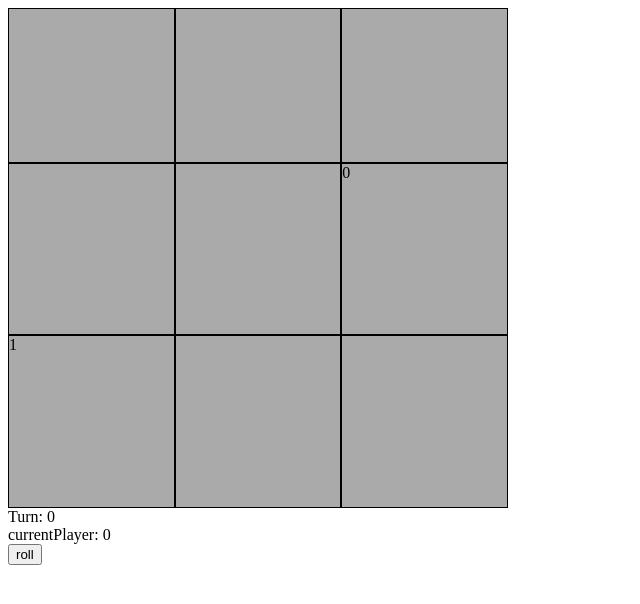
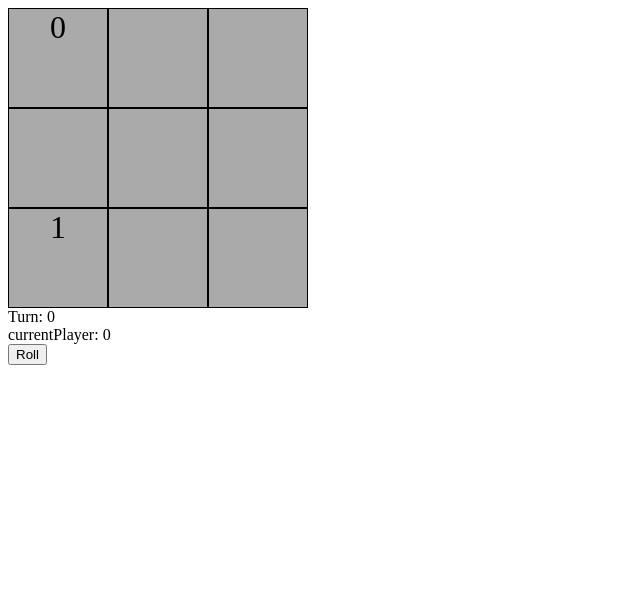
Before and after one commit to duykhang2103/Ludo, a plain HTML site: page index.html in a window 1280 px wide. Shown: the whole page, without its empty margins (0-640 px from the left). Drawn offline with Linux system fonts and the light colour scheme.

Commit message:
Slightly change GameState from storing array of pieces to array of players, which contain a party with their corresponding pieces. Preliminarily finished roll and move mechanics with functional turn end.

```diff
--- a/Data/Maps.js
+++ b/Data/Maps.js
@@ -8,28 +8,28 @@ export const Maps = [
       {
         id: 0,
         next: [1],
-        player: [],
+        occuPieces: [],
         isPath: true,
         type: "path",
       },
       {
         id: 1,
         next: [2],
-        player: [],
+        occuPieces: [],
         isPath: true,
         type: "path",
       },
       {
         id: 2,
         next: [5],
-        player: [],
+        occuPieces: [],
         isPath: true,
         type: "path",
       },
       {
         id: 3,
         next: [0],
-        player: [],
+        occuPieces: [],
         isPath: true,
         type: {
           name: "checkpoint",
@@ -39,7 +39,7 @@ export const Maps = [
       {
         id: 4,
         next: [],
-        player: [],
+        occuPieces: [],
         isPath: false,
         type: {
           name: "finish",
@@ -49,28 +49,28 @@ export const Maps = [
       {
         id: 5,
         next: [8],
-        player: [],
+        occuPieces: [],
         isPath: true,
         type: "path",
       },
       {
         id: 6,
         next: [3],
-        player: [],
+        occuPieces: [],
         isPath: true,
         type: "path",
       },
       {
         id: 7,
         next: [6],
-        player: [],
+        occuPieces: [],
         isPath: true,
         type: "path",
       },
       {
         id: 8,
         next: [7],
-        player: [],
+        occuPieces: [],
         isPath: true,
         type: "path",
       },
--- a/Game.js
+++ /dev/null
@@ -1,5 +0,0 @@
-// import Map from "./Logic/MapLogic.js"
-// import Piece from "./Logic/PieceLogic.js"
-//
-// const myMap = new Map(0);
-// console.log(myMap);
--- a/Logic/GameLogic.js
+++ b/Logic/GameLogic.js
@@ -1,27 +1,56 @@
-
-
+import { rollDie } from "./Utils.js";
 
 export default class GameLogic {
   constructor(gameState) {
     this.gameState = gameState;
   }
 
+  getPieceFromId(pieceId) {
+    return this.gameState.pieces.find(piece => piece.id == pieceId)
+  }
+
+  getPlayerFromId(playerId) {
+    return this.gameState.players.find(player => player.id == playerId);
+  }
+
+  rollButtonClick(die) {
+    const rollResult = rollDie(die);
+
+    const activePlayer = this.getPlayerFromId(this.gameState.currentPlayer);
+    console.log(activePlayer);
+    const pieceId = activePlayer.party.pieces[0].id;
+
+    this.movePiece(pieceId, rollResult);
+
+    this.endTurn();
+  }
+
   movePiece(pieceId, steps){
-    const piece = this.gameState.pieces.find(piece => piece.id == pieceId);
-    this.gameState.map.cells[piece.pos].player = [];
-    for(let i=0; i<steps; i++){
-      piece.pos = this.gameState.map.cells[piece.pos].next[0];
+    const { map } = this.gameState;
+    const piece = this.getPieceFromId(pieceId);
+
+    map.cells[piece.pos].occuPieces = map.cells[piece.pos].occuPieces.filter(id => id != pieceId);
+    for(let i = 0; i < steps; i++){
+      piece.pos = map.cells[piece.pos].next[0];
     }
-    this.gameState.map.cells[piece.pos].player.push(pieceId);
+
+    map.cells[piece.pos].occuPieces.push(pieceId);
   }
 
   addPiece(pieceId, des){
-    const piece = this.gameState.pieces.find(piece => piece.id == pieceId);
-    this.gameState.map.cells[des].player.push(pieceId);
+    const { map } = this.gameState;
+    const piece = this.getPieceFromId(pieceId);
+
+    map.cells[des].occuPieces.push(pieceId);
     piece.pos = des;
   }
 
-  // updateMap(){
-  //
-  // }
+  endTurn() {
+    const { gameState } = this;
+    const currIndex = gameState.turnOrder.indexOf(gameState.currentPlayer);
+
+    gameState.turn += 1;
+    gameState.currentPlayer = gameState.turnOrder[(currIndex+1) % gameState.playerCount] ;
+  }
+
 }
--- a/Logic/GameState.js
+++ b/Logic/GameState.js
@@ -1,18 +1,14 @@
+export default class GameState {
+  constructor(map, pieces, playerCount, players) {
+    this.map = map;
+    this.pieces = pieces;
+    this.players = players;
 
- export default class GameState {
-   constructor(map, pieces, playerCount) {
-     this.map = map;
-     this.pieces = pieces;
-     this.turn = 0;
-     this.playerCount = playerCount;
-     this.currentPlayer = 0;
-   }
+    this.playerCount = playerCount;
+    this.turn = 0;
+    this.turnOrder = Array(playerCount).fill(0).map((item, index) => index);
+    this.currentPlayer = 0;
 
-   // movePiece(pieceId){
-   //   const piece = this.pieces.find(piece => piece.id == pieceId);
-   //   for(let i=0; i<steps; i++){
-   //
-   //     piece.pos = this.cells[piece.pos].next;
-   //   }
-   // }
- }
+    this.rollResult = 0;
+  }
+}
--- a/Logic/MapLogic.js
+++ b/Logic/MapLogic.js
@@ -2,11 +2,9 @@ import { Maps } from '../Data/Maps.js';
 
 export default class Map {
   constructor(mapId) {
-    const board = Maps[mapId];
+    const board = JSON.parse(JSON.stringify(Maps[mapId]));
     this.width = board.width;
     this.height = board.height;
     this.cells = board.cells;
   }
-
-
 }
--- /dev/null
+++ b/Logic/PartyLogic.js
@@ -0,0 +1,6 @@
+export default class Party {
+    constructor(id, pieces) {
+        this.id = id;
+        this.pieces = pieces;
+    }
+}
--- a/Logic/PieceLogic.js
+++ b/Logic/PieceLogic.js
@@ -1,8 +1,7 @@
-
 export default class Piece {
-  constructor(id, team) {
+  constructor(id, party) {
     this.id = id;
-    this.team = team;
+    this.party = party;
     this.pos = null;
   }
 }
--- /dev/null
+++ b/Logic/PlayerLogic.js
@@ -0,0 +1,8 @@
+export default class Player {
+    constructor(id, name, party) {
+        this.id = id;
+        this.name = name;
+        this.party = party;
+        this.hasMoved = false;
+    }
+}
--- a/Logic/Utils.js
+++ b/Logic/Utils.js
@@ -1,3 +1,3 @@
 export const rollDie = (die) => {
-  return die[Math.floor(Math.rand() * 6)];
+  return die[Math.floor(Math.random() * 6)];
 }
--- a/UI/BoardUI.js
+++ /dev/null
@@ -1,25 +0,0 @@
-
-export default class BoardUI {
-  constructor(map, rootElement) {
-    this.map = map;
-    // this.cells = [];
-    this.rootElement = rootElement;
-
-  }
-
-  render(){
-    // const cells = document.
-    for(let i=0; i<this.map.width * this.map.height; i++){
-      const cell = document.createElement("div");
-
-      cell.textContent = this.map.cells[i].player[0];
-
-      cell.classList.add("cell");
-
-      this.rootElement.appendChild(cell);
-
-      // this.cells.push(cell);
-    }
-
-  }
-}
--- /dev/null
+++ b/UI/GameUI.js
@@ -0,0 +1,93 @@
+export default class GameUI {
+    constructor(rootElement, gameLogic) {
+        this.rootElement = rootElement;
+        this.gameLogic = gameLogic;
+
+        this.rootElement.innerHTML = "";
+
+        this.boardContainer = this.initBoardContainer();
+        this.infoContainer = this.initInfoContainer();
+        this.commandContainer = this.initCommandContainer();
+
+        this.renderBoard();
+        this.renderInfo();
+
+        rootElement.append(this.boardContainer, this.infoContainer, this.commandContainer);
+    }
+
+    initBoardContainer() {
+        const boardContainer = document.createElement("div");
+        boardContainer.classList.add("board-container");
+
+        return boardContainer;
+    }
+
+    initInfoContainer() {
+        const infoContainer = document.createElement("div");
+        infoContainer.classList.add("info-container");
+
+        return infoContainer;
+    }
+
+    initCommandContainer() {
+        const commandContainer = document.createElement("div");
+
+        commandContainer.classList.add("command-container");
+
+        const rollButton = document.createElement("button");
+        rollButton.textContent = "Roll";
+
+        rollButton.addEventListener("click", () => {
+            this.gameLogic.rollButtonClick([1,2,3,4,5,6]);
+            this.render();
+        })
+
+        commandContainer.appendChild(rollButton);
+
+        return commandContainer;
+    }
+
+    renderBoard() {
+        this.boardContainer.innerHTML = "";
+
+        const { gameState } = this.gameLogic;
+        const cellElements = [];
+
+        for(let i = 0; i < gameState.map.width * gameState.map.height; i++){
+            const cell = document.createElement("div");
+            cell.textContent = gameState.map.cells[i].occuPieces;
+            cell.classList.add("cell");
+            cellElements.push(cell);
+        }
+
+        cellElements.forEach(cellElement => this.boardContainer.appendChild(cellElement));
+    }
+
+    renderInfo() {
+        const { infoContainer } = this;
+
+        infoContainer.innerHTML = "";
+
+        const infoElement = document.createElement("div");
+        const { gameState } = this.gameLogic;
+
+        const turnElement = document.createElement("div");
+        turnElement.textContent = `Turn: ${gameState.turn}`;
+        infoElement.appendChild(turnElement);
+
+        const currentPlayerElement = document.createElement("div");
+        currentPlayerElement.textContent = `currentPlayer: ${gameState.currentPlayer}`;
+        infoElement.appendChild(currentPlayerElement);
+
+        infoContainer.appendChild(infoElement);
+    }
+
+    render() {
+        this.renderBoard();
+        this.renderInfo();
+    }
+
+    renderCommand() {
+
+    }
+}
--- a/UI/InfoUI.js
+++ /dev/null
@@ -1,24 +0,0 @@
-
-export default class InfoUI {
-  constructor(gameState, rootElement) {
-    // this.map = map;
-    this.gameState = gameState;
-    this.rootElement = rootElement;
-  }
-
-  render(){
-    // const info = document.createElement("die");
-    const turn = document.createElement("div");
-    turn.textContent = `Turn: ${this.gameState.turn}`;
-    const currentPlayer = document.createElement("div");
-    currentPlayer.textContent = `currentPlayer: ${this.gameState.currentPlayer}`;
-    const roll = document.createElement("button");
-    roll.textContent = "roll";
-
-    this.rootElement.appendChild(turn);
-    this.rootElement.appendChild(currentPlayer);
-    this.rootElement.appendChild(roll);
-
-
-  }
-}
--- a/index.html
+++ b/index.html
@@ -7,11 +7,6 @@
     <script src="index.js" type="module" defer></script>
   </head>
   <body>
-    <div id="game-container">
-
-    </div>
-    <div id="game-info">
-
-    </div>
+    <div id="game-container"></div>
   </body>
 </html>
--- a/index.js
+++ b/index.js
@@ -1,10 +1,10 @@
-// import Maps from 'Data/Maps.js';
 import Map from "./Logic/MapLogic.js"
 import Piece from "./Logic/PieceLogic.js"
 import GameState from "./Logic/GameState.js"
 import GameLogic from "./Logic/GameLogic.js"
-import BoardUI from "./UI/BoardUI.js"
-import InfoUI from "./UI/InfoUI.js"
+import Party from "./Logic/PartyLogic.js"
+import Player from "./Logic/PlayerLogic.js"
+import GameUI from "./UI/GameUI.js"
 
 const playerCount = 2;
 
@@ -15,7 +15,15 @@ const myPiece = new Piece(0, 0);
 const newPiece = new Piece(1, 1);
 // console.log(myPiece);
 
-const myGameState = new GameState(myMap, [myPiece, newPiece], playerCount);
+const myParty = new Party(0, [myPiece]);
+const newParty = new Party(1, [newPiece]);
+
+const myPlayer = new Player(0, "Senko", myParty);
+const newPlayer = new Player(1, "Rem", newParty);
+
+const myPieces = [myPiece, newPiece];
+
+const myGameState = new GameState(myMap, myPieces, playerCount, [myPlayer, newPlayer]);
 // console.log(myGameState);
 
 const myGameLogic = new GameLogic(myGameState);
@@ -23,15 +31,7 @@ myGameLogic.addPiece(myPiece.id, 0);
 myGameLogic.addPiece(newPiece.id, 6);
 console.log(myGameLogic);
 
-myGameLogic.movePiece(0, 3);
-console.log(myGameLogic);
+console.log(myGameState);
 
 const gameContainer = document.querySelector("#game-container");
-const myBoardUI = new BoardUI(myMap, gameContainer);
-myBoardUI.render();
-
-
-const gameInfo = document.querySelector("#game-info");
-const myInfoUI = new InfoUI(myGameState, gameInfo);
-myInfoUI.render();
-// console.log(myBoardUI);
+const gameUI = new GameUI(gameContainer, myGameLogic);
--- a/style.css
+++ b/style.css
@@ -1,16 +1,14 @@
-
-#game-container {
-  width: 500px;
-  height: 500px;
-  /* background:  */
+.board-container {
+  width: 300px;
+  height: 300px;
+  font-size: 2rem;;
   display: grid;
   grid-template-columns: repeat(3, 1fr);
+  grid-template-rows: repeat(3, 1fr);
+  text-align: center;
 }
 
 .cell {
-  /* width: 50px; */
-  /* height: 50px; */
   background: #AAA;
   border: 1px solid #000;
-  /* grid-area: cellArea; */
 }
```
